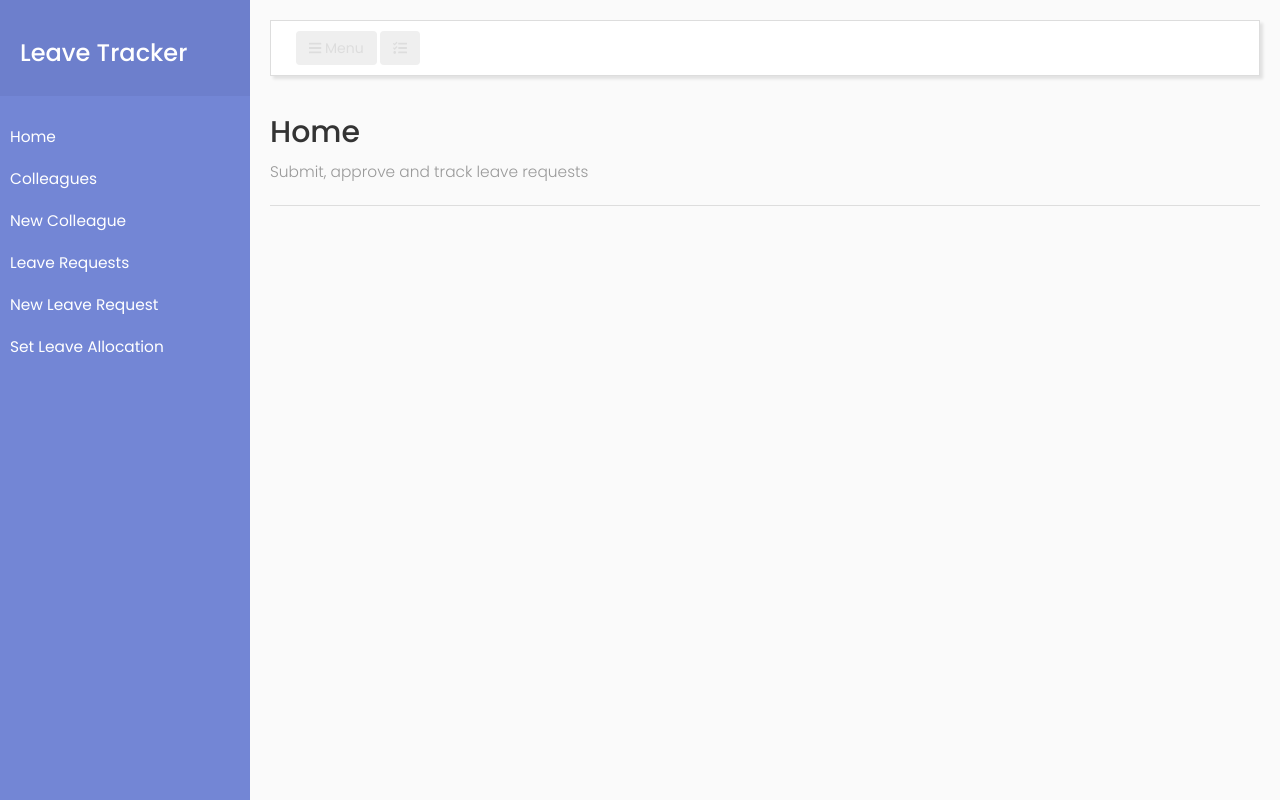
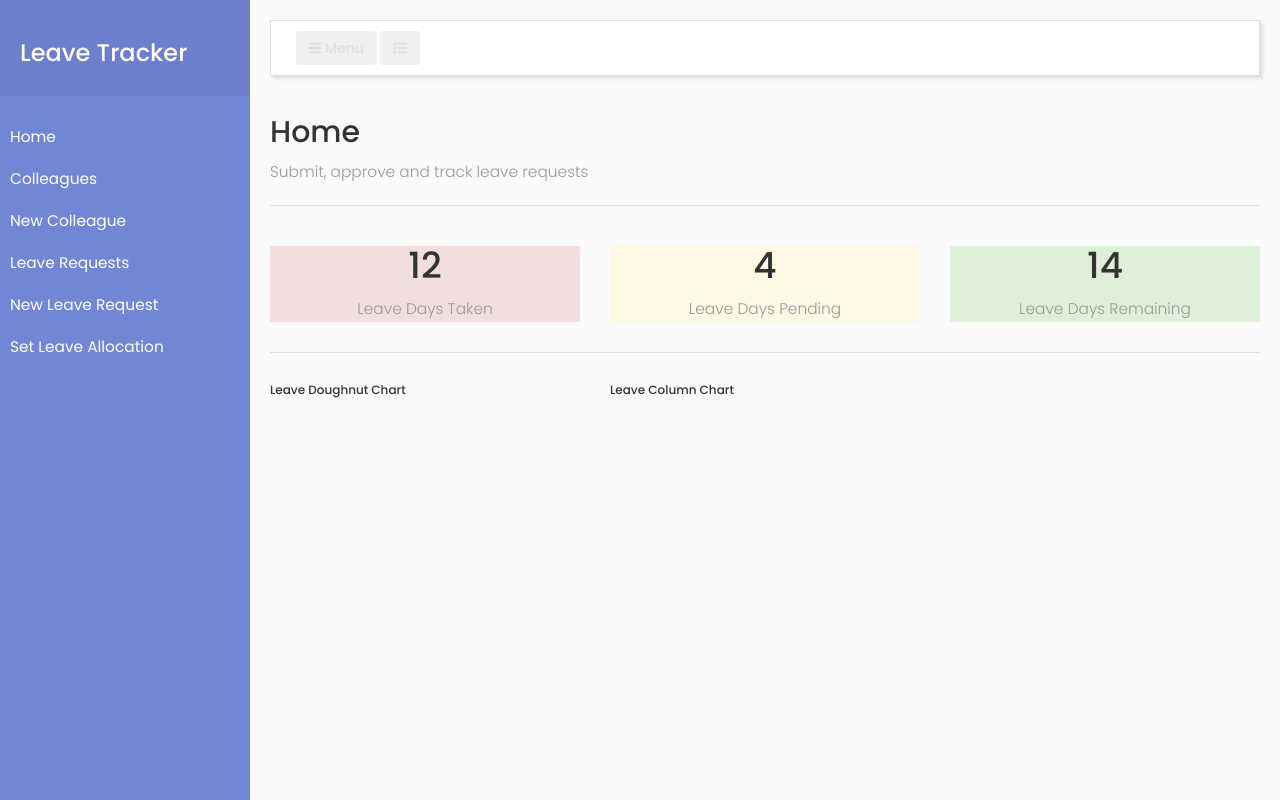
Before and after one commit to brprk/leave-tracker, a Flask app: page / in a window 1280 px wide. Run offline with Flask 2, Linux system fonts and the light colour scheme; some libraries are stand-ins or nearby versions.

Commit message:
add home dashboard UI elements

```diff
--- a/methods.py
+++ b/methods.py
@@ -274,6 +274,3 @@
     taken_leave_days = calc_total_leave_days(leave_requests, year)
 
     return taken_leave_days
-
-
-print(colleague_taken_leave_days(61, 2021))
--- a/templates/index.html
+++ b/templates/index.html
@@ -10,4 +10,59 @@
 
 {% block explain %}Submit, approve and track leave requests{% endblock explain%}
 
-{% block content %}{% endblock content %}
+{% block content %}
+
+<div class="row">
+  <div class="col-sm-4">
+    <div class="card text-white bg-danger text-center">
+      <div class="card-body">
+        <h1 class="card-title">12</h1>
+        <p class="card-text text-white">Leave Days Taken</p>
+        <!--<a href="#" class="btn btn-success">Go somewhere</a>-->
+      </div>
+    </div>
+  </div>
+  <div class="col-sm-4">
+    <div class="card text-dark bg-warning text-center">
+      <div class="card-body">
+        <h1 class="card-title">4</h1>
+        <p class="card-text text-dark">Leave Days Pending</p>
+        <!--<a href="#" class="btn btn-success">Go somewhere</a>-->
+      </div>
+    </div>
+  </div>
+  <div class="col-sm-4">
+    <div class="card text-white bg-success text-center">
+      <div class="card-body">
+        <h1 class="card-title">14</h1>
+        <p class="card-text text-white">Leave Days Remaining</p>
+        <!--<a href="#" class="btn btn-success">Go somewhere</a>-->
+      </div>
+    </div>
+  </div>
+</div>
+
+<div class="line"></div>
+
+<div class="row">
+  <div class="col-sm-4">
+    <div class="card bg-light">
+      <div class="card-body">
+        <h6 class="card-title">Leave Doughnut Chart</h6>
+        <p class="card-text"></p>
+        <!--<a href="#" class="btn btn-success">Go somewhere</a>-->
+      </div>
+    </div>
+  </div>
+  <div class="col-sm-8">
+    <div class="card bg-light">
+      <div class="card-body">
+        <h6 class="card-title">Leave Column Chart</h6>
+        <p class="card-text"></p>
+        <!--<a href="#" class="btn btn-success">Go somewhere</a>-->
+      </div>
+    </div>
+  </div>
+</div>
+
+{% endblock content %}
--- a/templates/layout.html
+++ b/templates/layout.html
@@ -24,6 +24,7 @@
             <!-- Font Awesome JS -->
             <script defer src="https://use.fontawesome.com/releases/v5.0.13/js/solid.js" integrity="sha384-tzzSw1/Vo+0N5UhStP3bvwWPq+uvzCMfrN1fEFe+xBmv1C/AtVX5K0uZtmcHitFZ" crossorigin="anonymous"></script>
             <script defer src="https://use.fontawesome.com/releases/v5.0.13/js/fontawesome.js" integrity="sha384-6OIrr52G08NpOFSZdxxz1xdNSndlD4vdcf/q2myIUVO0VsqaGHJsB0RaBE01VTOY" crossorigin="anonymous"></script>
+            <script defer src='https://cdnjs.cloudflare.com/ajax/libs/Chart.js/1.0.2/Chart.min.js'></script>
 
         {% endblock head %}
     </head>
--- a/templates/new_leave_request.html
+++ b/templates/new_leave_request.html
@@ -8,4 +8,8 @@
 
 {% block explain %}Fill in the form below and click submit to create a new leave request{% endblock explain%}
 
-{% block content %}{{ wtf.quick_form(form,button_map={'submit':'success'}) }}{% endblock content %}
+{% block content %}
+
+{{ wtf.quick_form(form,button_map={'submit':'success'}) }}
+
+{% endblock content %}
```
Also changed, not shown: database.db.
